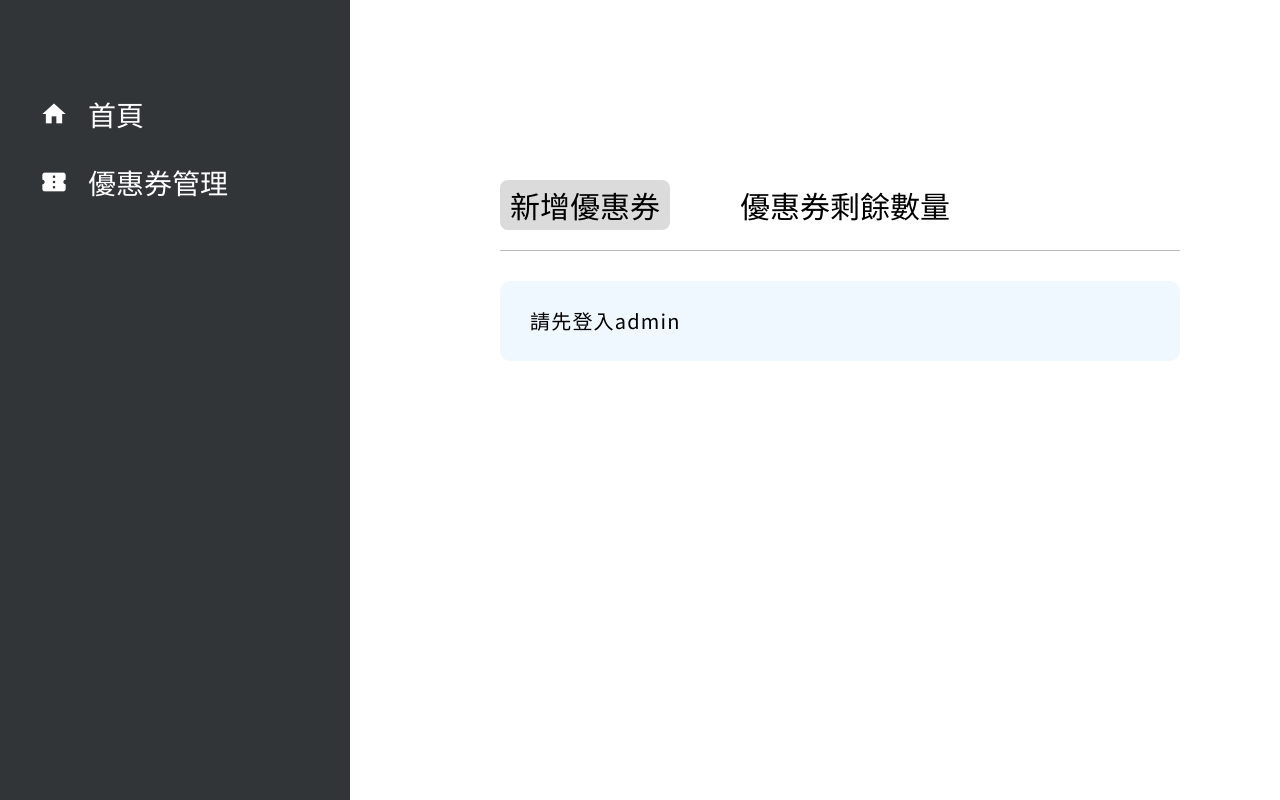
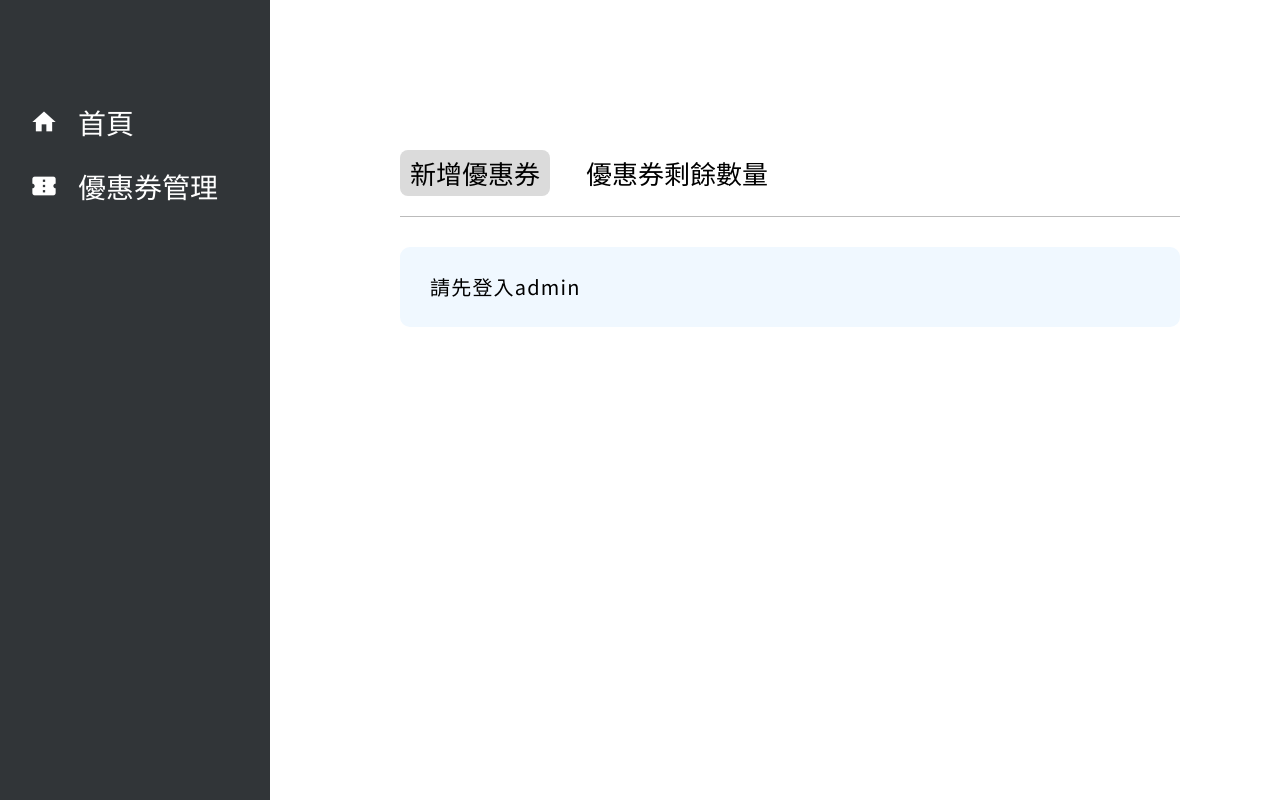
Before and after one commit to hunwooooof/AWS-G3-Front-End-Admin, a React (Vite) app: page /coupon in a window 1280 px wide. Built offline with nearby package versions, Linux system fonts and the light colour scheme.

Commit message:
feat: Build and deploy

```diff
--- a/src/components/Sidebar/index.jsx
+++ b/src/components/Sidebar/index.jsx
@@ -6,13 +6,13 @@ const Wrapper = styled.div`
   top: 0;
   left: 0;
   height: 100%;
-  width: 350px;
-  padding: 100px 40px;
+  width: 270px;
+  padding: 100px 20px;
   z-index: 99;
   background-color: #313538;
   display: flex;
   flex-direction: column;
-  gap: 40px;
+  gap: 20px;
 `;
 
 const Menu = styled(Link)`
@@ -22,6 +22,11 @@ const Menu = styled(Link)`
   gap: 20px;
   color: white;
   text-decoration: none;
+  padding: 8px 10px;
+  border-radius: 8px;
+  &:hover {
+    background-color: #575757;
+  }
 `;
 
 const Icon = styled.span`
@@ -29,18 +34,16 @@ const Icon = styled.span`
   font-variation-settings: 'FILL' 0, 'wght' 400, 'GRAD' 0, 'opsz' 24;
 `;
 
-const Title = styled.div``;
-
 function Sidebar() {
   return (
     <Wrapper>
       <Menu to='/'>
         <Icon>home</Icon>
-        <Title>首頁</Title>
+        <div>首頁</div>
       </Menu>
       <Menu to='coupon'>
         <Icon>confirmation_number</Icon>
-        <Title>優惠券管理</Title>
+        <div>優惠券管理</div>
       </Menu>
     </Wrapper>
   );
--- a/src/pages/Coupon/index.jsx
+++ b/src/pages/Coupon/index.jsx
@@ -8,13 +8,13 @@ import toast, { Toaster } from 'react-hot-toast';
 
 const Wrapper = styled.div`
   height: 100%;
-  padding: 40px 100px 0px 500px;
+  padding: 10px 100px 0px 400px;
 `;
 
 const Navigation = styled.div`
   display: flex;
-  gap: 60px;
-  font-size: 30px;
+  gap: 26px;
+  font-size: 26px;
   border-bottom: 1px solid #bbb;
   padding-bottom: 20px;
 `;
@@ -248,6 +248,13 @@ function Coupon() {
         if (response) {
           console.log(response);
           toast.success(response.message);
+          async function getAllCoupons() {
+            const { data } = await ec2Api.getAllCoupons(jwtToken);
+            if (data && data !== couponsDetail) {
+              setCouponsDetail(data);
+            }
+          }
+          getAllCoupons();
         }
       }
       deleteCollection();
@@ -262,7 +269,7 @@ function Coupon() {
       }
     }
     if (isLogin) getAllCoupons();
-  }, [management, couponsDetail]);
+  }, [management]);
 
   const renderContent = () => {
     if (management === 'addNew') {
--- a/src/pages/Login/index.jsx
+++ b/src/pages/Login/index.jsx
@@ -4,7 +4,7 @@ import styled from 'styled-components';
 import { AuthContext } from '../../context/authContext';
 
 const Wrapper = styled.div`
-  padding: 80px 100px 0px 500px;
+  padding: 80px 100px 0px 400px;
   display: flex;
   flex-direction: column;
   align-items: center;
@@ -21,6 +21,10 @@ const Title = styled.div`
 
 const Photo = styled.img`
   margin-top: 24px;
+  width: 200px;
+  height: 200px;
+  object-fit: cover;
+  border-radius: 50%;
 `;
 
 const Content = styled.div`
```
